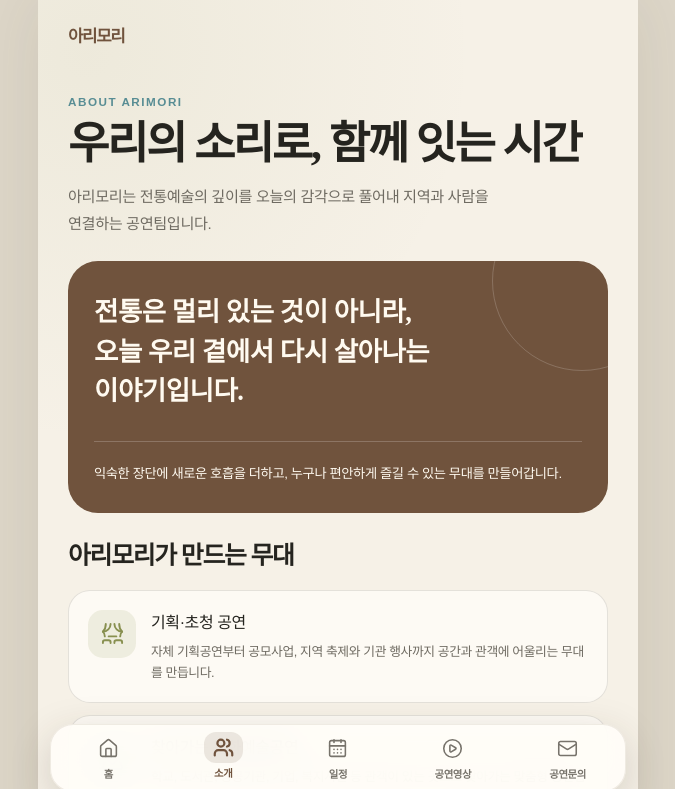
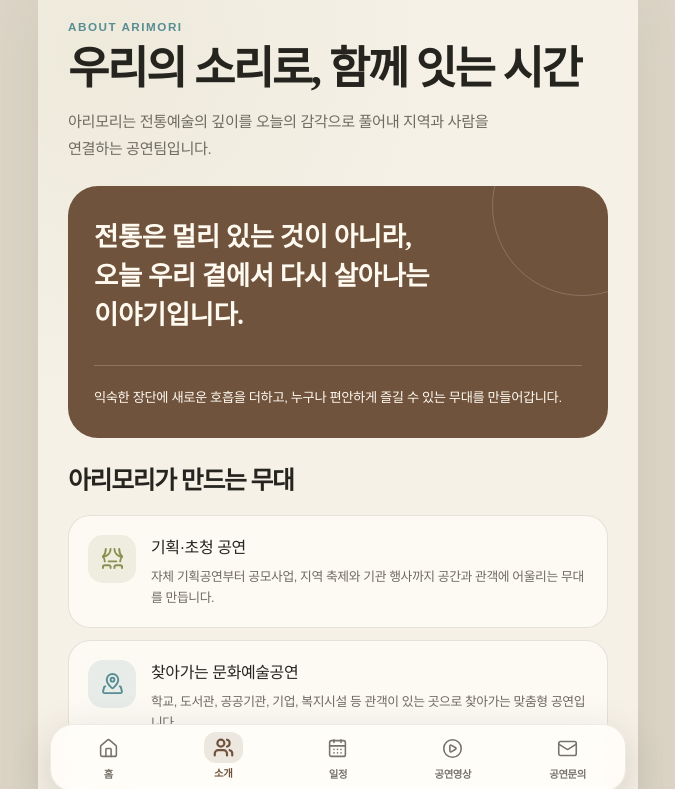
Before and after one commit to swa44/arimori, a Next.js app: page /about in a window 1280 px wide. Shown: the top 789 px of the page, without its empty margins (302-977 px from the left). Built offline with nearby package versions, Linux system fonts and the light colour scheme.

Commit message:
Tighten page headers

```diff
--- a/src/app/globals.css
+++ b/src/app/globals.css
@@ -73,11 +73,7 @@ main {
 }
 
 .page-header {
-  padding: 24px 22px 24px;
-}
-
-.page-header > div:last-child {
-  padding-top: 44px;
+  padding: 18px 22px 24px;
 }
 
 .page-header h1,
--- a/src/components/layout/PageHeader.tsx
+++ b/src/components/layout/PageHeader.tsx
@@ -1,5 +1,3 @@
-import Link from "next/link";
-
 type PageHeaderProps = {
   eyebrow?: string;
   title: string;
@@ -9,9 +7,6 @@ type PageHeaderProps = {
 export function PageHeader({ eyebrow, title, description }: PageHeaderProps) {
   return (
     <header className="page-header">
-      <Link href="/" className="mini-brand" aria-label="아리모리 홈">
-        아리모리
-      </Link>
       <div>
         {eyebrow && <p className="eyebrow">{eyebrow}</p>}
         <h1>{title}</h1>
```
